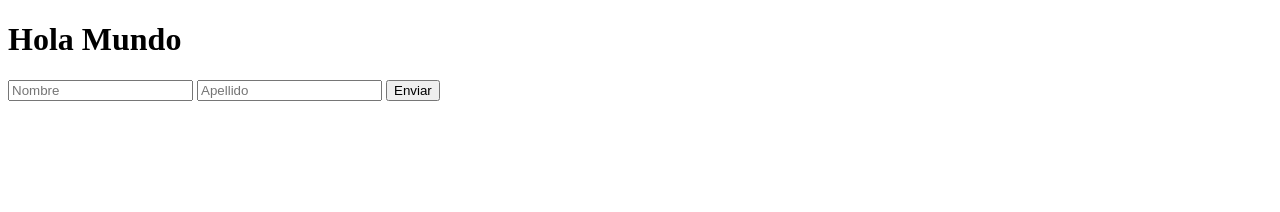
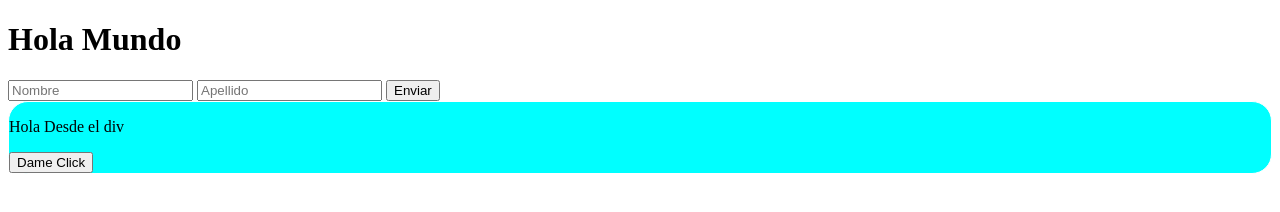
Before and after one commit to VicAlar/Prueba, a plain HTML site: page index.html in a window 1280 px wide. Drawn offline with Linux system fonts and the light colour scheme.

Commit message:
Feat: Added new information
Created a new div with some information

```diff
--- /dev/null
+++ b/index.css
@@ -0,0 +1,6 @@
+.color {
+    margin: 0 auto;
+    border-radius: 20px;
+    border: 1px solid #fff;
+    background-color: aqua;
+}
--- a/index.html
+++ b/index.html
@@ -5,6 +5,7 @@
     <meta http-equiv="X-UA-Compatible" content="IE=edge">
     <meta name="viewport" content="width=device-width, initial-scale=1.0">
     <title>Prueba</title>
+    <link rel="stylesheet" href="index.css">
 </head>
 <body>
     <h1>Hola Mundo</h1>
@@ -14,6 +15,11 @@
             <input type="text" name="apellido" placeholder="Apellido">
             <input type="submit" value="Enviar">
         </form>
+
+        <div class="color">
+            <p>Hola Desde el div</p>
+            <button>Dame Click</button>
+        </div>
     </div>
 </body>
 </html>
```
